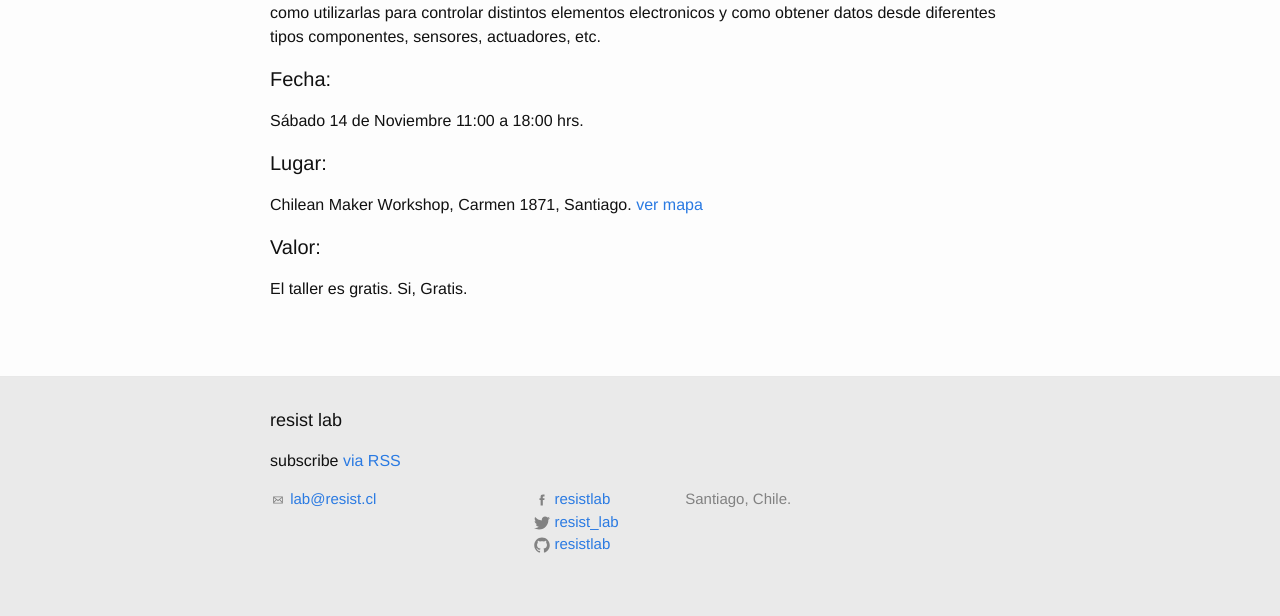
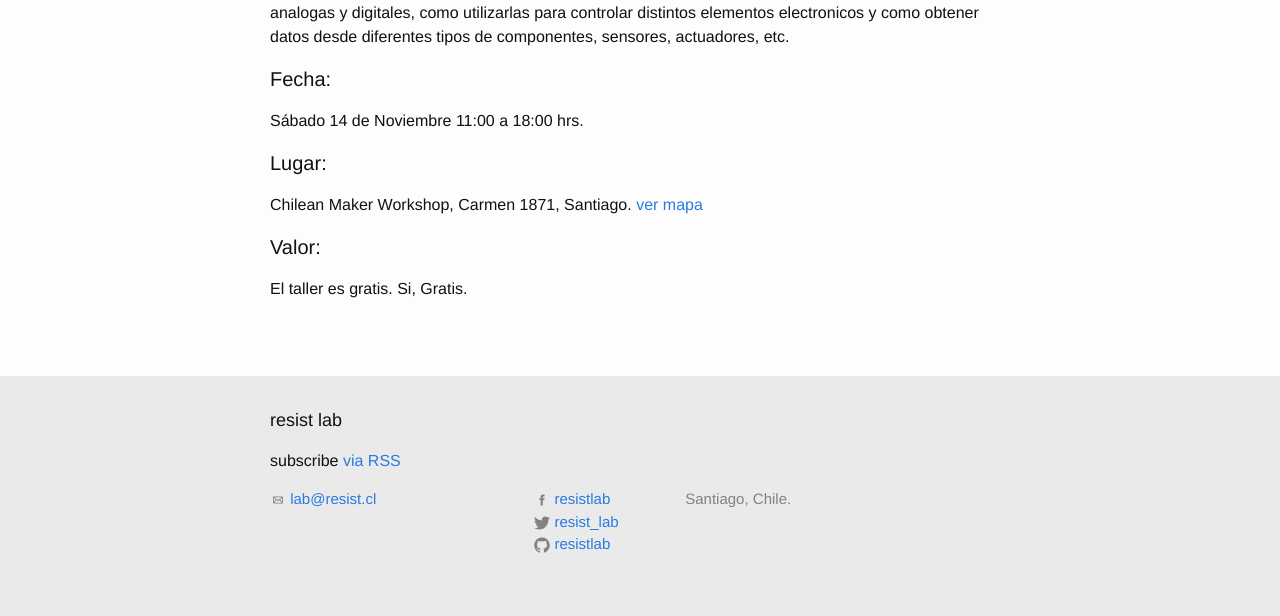
Before and after one commit to resistlab/resistlab, a Jekyll site: the page built from _posts/2015-11-12-taller-arduino-01-chilean_maker_workshop.md, in a window 1280 px wide. Shown: the part 696-1312 px from the top of the page. Built offline with Jekyll 4.4.1, drawn with Linux system fonts in a browser that asks for light colours; comment, search, counter and statistics services are not loaded; some of the changed text lies outside the part shown.

Commit message:
Update 2015-11-12-taller-arduino-01-chilean_maker_workshop.md

```diff
--- a/_posts/2015-11-12-taller-arduino-01-chilean_maker_workshop.md
+++ b/_posts/2015-11-12-taller-arduino-01-chilean_maker_workshop.md
@@ -9,7 +9,7 @@
 
 ![arduino](/images/talleres/arduino-ws01.jpg)
 
-Aprenderas a trabajar con Arduino, entender que significan sus entradas y salidas, analogas y digitales, como utilizarlas para controlar distintos elementos electronicos y como obtener datos desde diferentes tipos componentes, sensores, actuadores, etc.
+Aprenderas a trabajar con Arduino, como programarlo, entender que significan sus entradas y salidas analogas y digitales, como utilizarlas para controlar distintos elementos electronicos y como obtener datos desde diferentes tipos de componentes, sensores, actuadores, etc.
 
 ####Fecha:
 Sábado 14 de Noviembre
```
